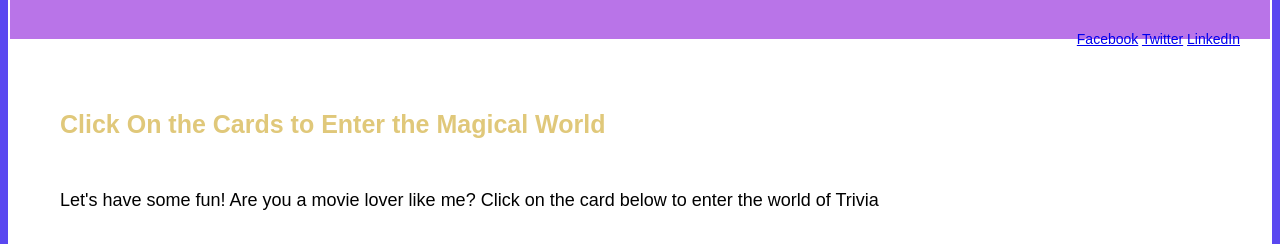
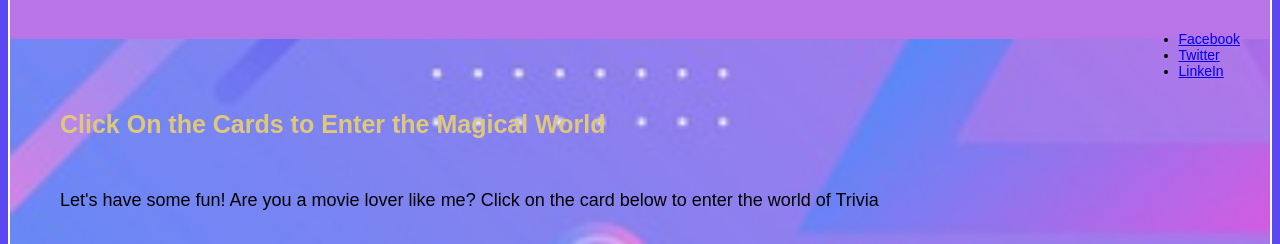
Before and after one commit to TBCwebsitecreation/flash-card-project-, a plain HTML site: page index.html in a window 1280 px wide. Shown: the part 125-369 px from the top of the page. Drawn offline with Linux system fonts and the light colour scheme; a script that the page names is missing.

Commit message:
style.css

```diff
--- a/index.html
+++ b/index.html
@@ -18,9 +18,9 @@
       <h1>Welcome To The World of Trivia</h1>
       <div class="social-media">
         <ul>
-          <a href="#">Facebook</a>
-          <a href="#">Twitter</a>
-          <a href="#">LinkedIn</a>
+          <li><a href="#">Facebook</a></li>
+          <li><a href="#">Twitter</a></li>
+          <li><a href="#">LinkeIn</a></li>
         </ul>
       </div>
     </header>
@@ -37,10 +37,10 @@
       <div class="cards">
 
         <ul>
-          <a href="harrypotterquiz.html" target="_self">
+          <!-- this is showing as an error in the validator but I feel this is needed to make the whole box clickable. -->
+          <a href="harrypotter.html" target="_self">
             <li id="harrypotter"><span>Harry Potter</span></li>
           </a>
-
 
           <li>Twilight</li>
           <li>Lion King</li>
--- a/style.css
+++ b/style.css
@@ -18,7 +18,7 @@ body {
   background-image: url("background image.jpg");
   background-size: cover;
   border: 2px solid white;
-  box-shadow: darkorchid;
+  box-shadow: rgb(99, 69, 114);
 }
 
 h1 {
```
Also changed, not shown: background image.jpg (added), harrypotter.png (added).
